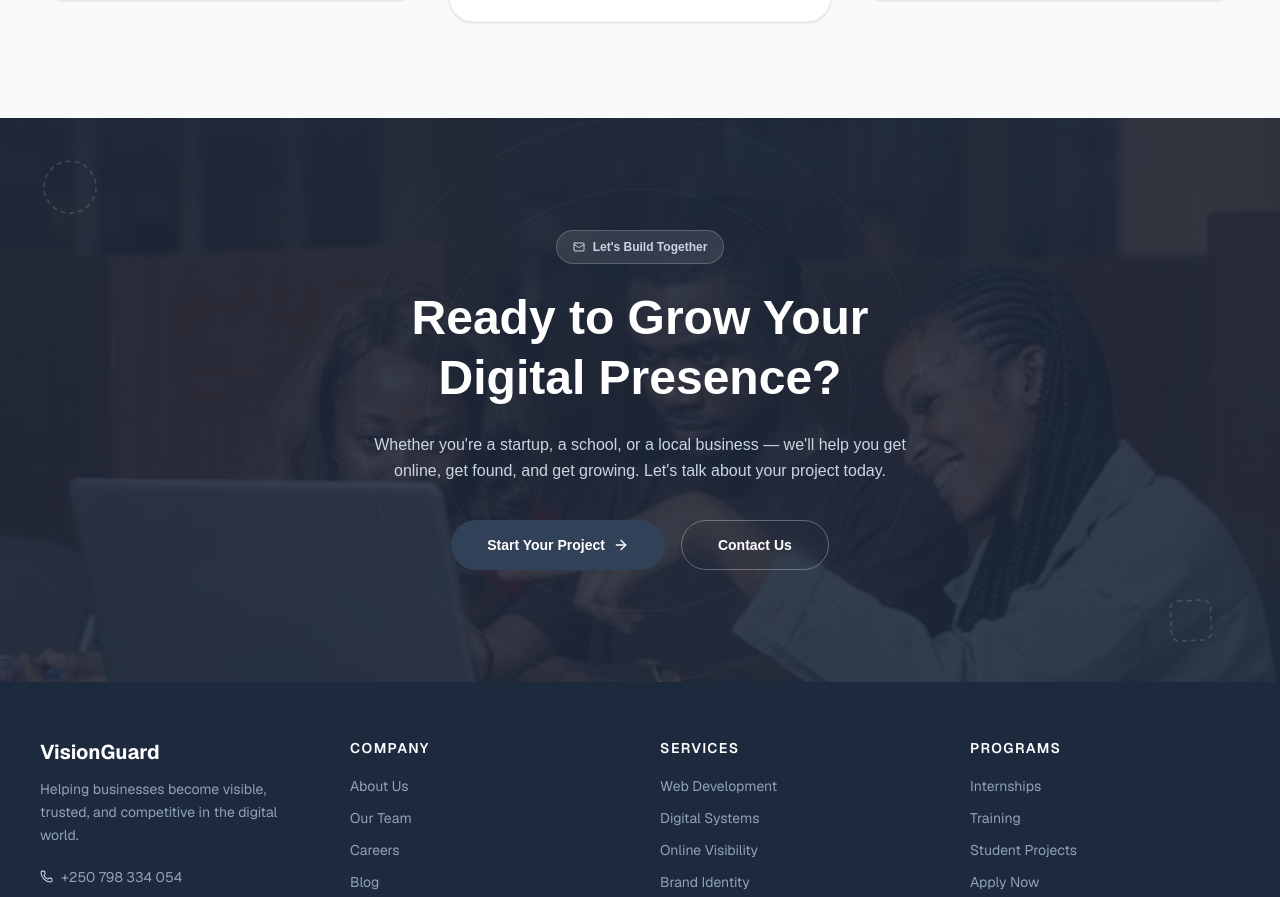
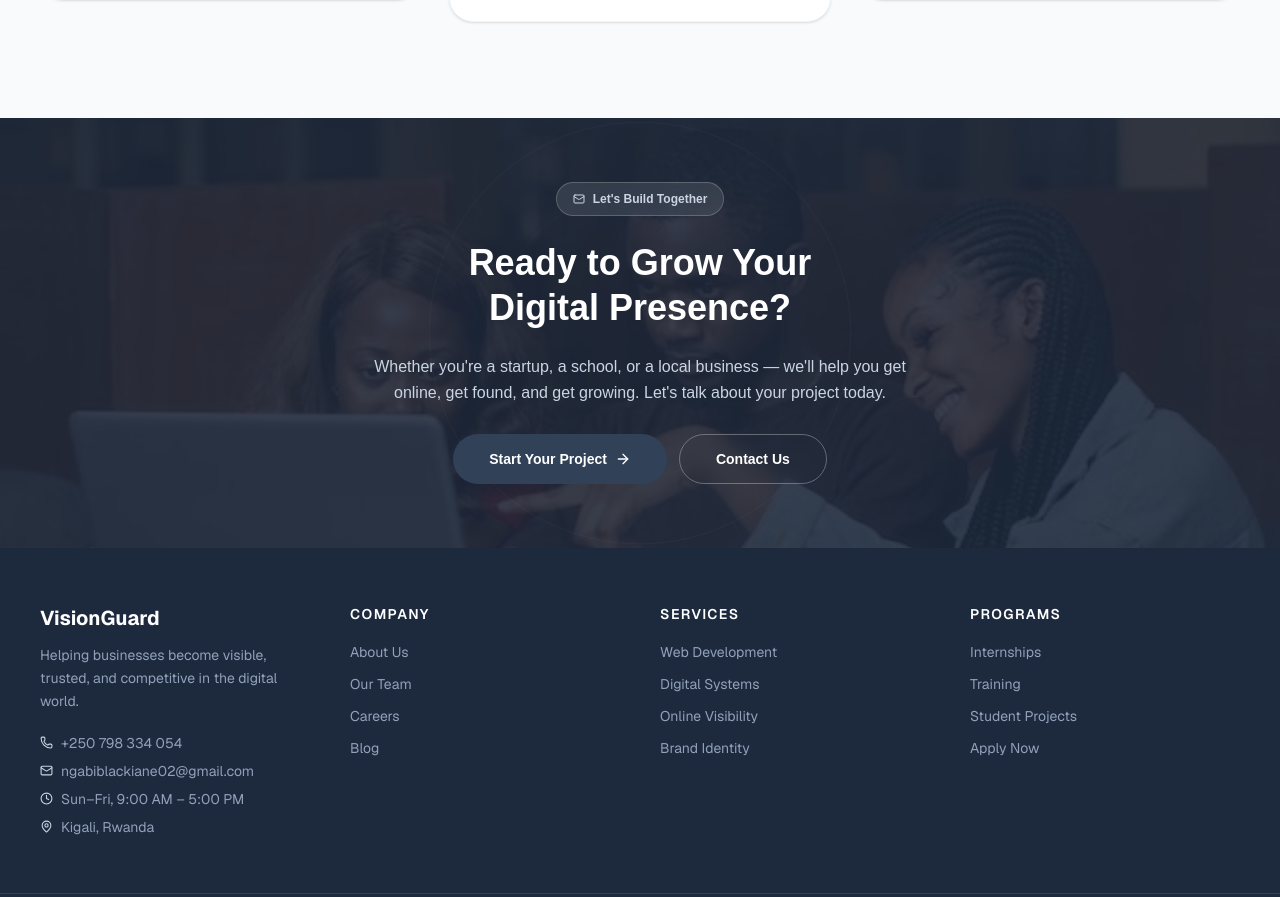
Before and after one commit to ingdia/VisionGuard, a Next.js app in the folder platform/: page / in a window 1280 px wide. Shown: the part 3893-4790 px from the top of the page. Built offline with nearby package versions, Linux system fonts and the light colour scheme.

Commit message:
feat: add (marketing) shared layout

```diff
--- /dev/null
+++ b/platform/src/(marketing)/layout.tsx
@@ -0,0 +1,14 @@
+import TopBar from "@/components/TopBar";
+import Header from "@/components/Header";
+import Footer from "@/components/Footer";
+
+export default function MarketingLayout({ children }: { children: React.ReactNode }) {
+  return (
+    <div className="flex flex-col min-h-screen">
+      <TopBar />
+      <Header />
+      <main className="flex-1">{children}</main>
+      <Footer />
+    </div>
+  );
+}
--- a/platform/src/components/sections/CTA.tsx
+++ b/platform/src/components/sections/CTA.tsx
@@ -6,42 +6,21 @@ import { FadeUp } from "@/components/animations";
 
 export default function CTA() {
   return (
-    <section className="relative bg-[url('/images/Hero.jpg')] bg-cover bg-center py-28 px-6 md:px-10 overflow-hidden">
+    <section className="relative bg-[url('/images/Hero.jpg')] bg-cover bg-center py-16 px-6 md:px-10 overflow-hidden">
       <div className="absolute inset-0 bg-slate-800/88" />
 
       {/* Animated SVG rings */}
       <div className="absolute inset-0 flex items-center justify-center pointer-events-none">
-        {[280, 420, 560].map((size, i) => (
+        {[280, 420].map((size, i) => (
           <motion.div
             key={size}
             className="absolute rounded-full border border-white/10"
             style={{ width: size, height: size }}
-            animate={{ scale: [1, 1.04, 1], opacity: [0.4, 0.15, 0.4] }}
+            animate={{ scale: [1, 1.03, 1], opacity: [0.3, 0.1, 0.3] }}
             transition={{ duration: 4 + i, repeat: Infinity, ease: "easeInOut", delay: i * 0.8 }}
           />
         ))}
       </div>
-
-      {/* Floating SVG shapes */}
-      <motion.div
-        className="absolute top-10 left-10 opacity-15 hidden md:block"
-        animate={{ y: [0, -12, 0], rotate: [0, 10, 0] }}
-        transition={{ duration: 6, repeat: Infinity, ease: "easeInOut" }}
-      >
-        <svg width="60" height="60" viewBox="0 0 60 60" fill="none">
-          <circle cx="30" cy="30" r="26" stroke="white" strokeWidth="1.5" strokeDasharray="5 4" />
-        </svg>
-      </motion.div>
-
-      <motion.div
-        className="absolute bottom-10 right-16 opacity-15 hidden md:block"
-        animate={{ y: [0, 10, 0], rotate: [0, -8, 0] }}
-        transition={{ duration: 7, repeat: Infinity, ease: "easeInOut", delay: 1 }}
-      >
-        <svg width="50" height="50" viewBox="0 0 50 50" fill="none">
-          <rect x="5" y="5" width="40" height="40" rx="8" stroke="white" strokeWidth="1.5" strokeDasharray="5 4" />
-        </svg>
-      </motion.div>
 
       <div className="relative z-10 max-w-3xl mx-auto text-center">
         <FadeUp>
@@ -49,13 +28,13 @@ export default function CTA() {
             <Mail size={12} />
             Let&apos;s Build Together
           </span>
-          <h2 className="text-3xl md:text-4xl lg:text-5xl font-bold text-white leading-tight">
+          <h2 className="text-3xl md:text-4xl font-bold text-white leading-tight">
             Ready to Grow Your <br className="hidden sm:block" /> Digital Presence?
           </h2>
           <p className="mt-6 text-slate-300 text-sm sm:text-base leading-relaxed max-w-xl mx-auto">
             Whether you&apos;re a startup, a school, or a local business — we&apos;ll help you get online, get found, and get growing. Let&apos;s talk about your project today.
           </p>
-          <div className="mt-9 flex flex-col sm:flex-row gap-4 justify-center">
+          <div className="mt-7 flex flex-col sm:flex-row gap-3 justify-center">
             <motion.button
               whileHover={{ scale: 1.04 }}
               whileTap={{ scale: 0.97 }}
```
